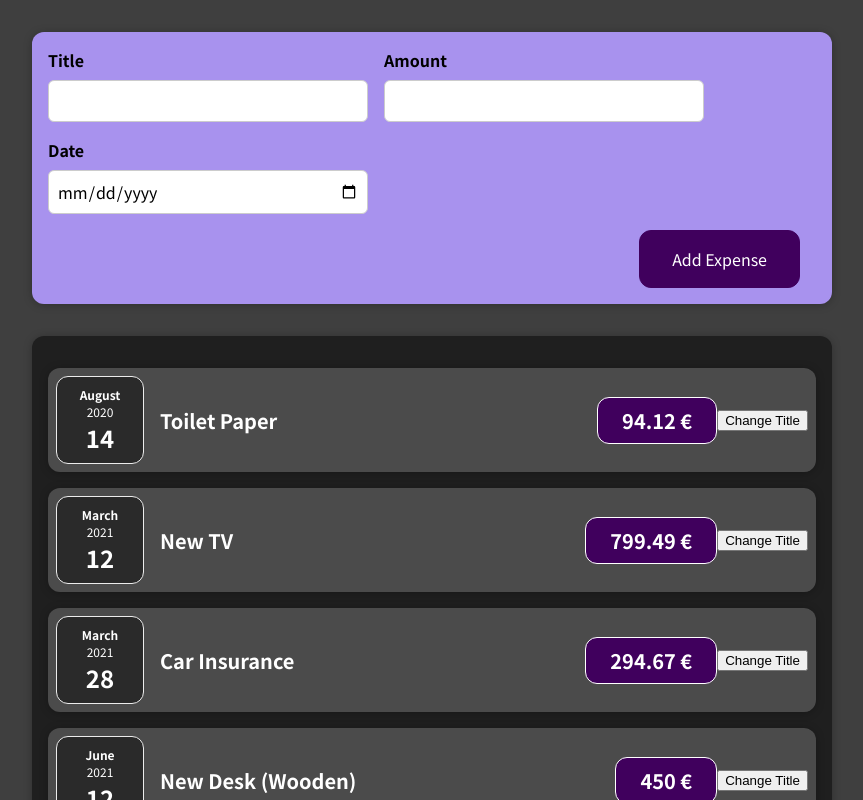
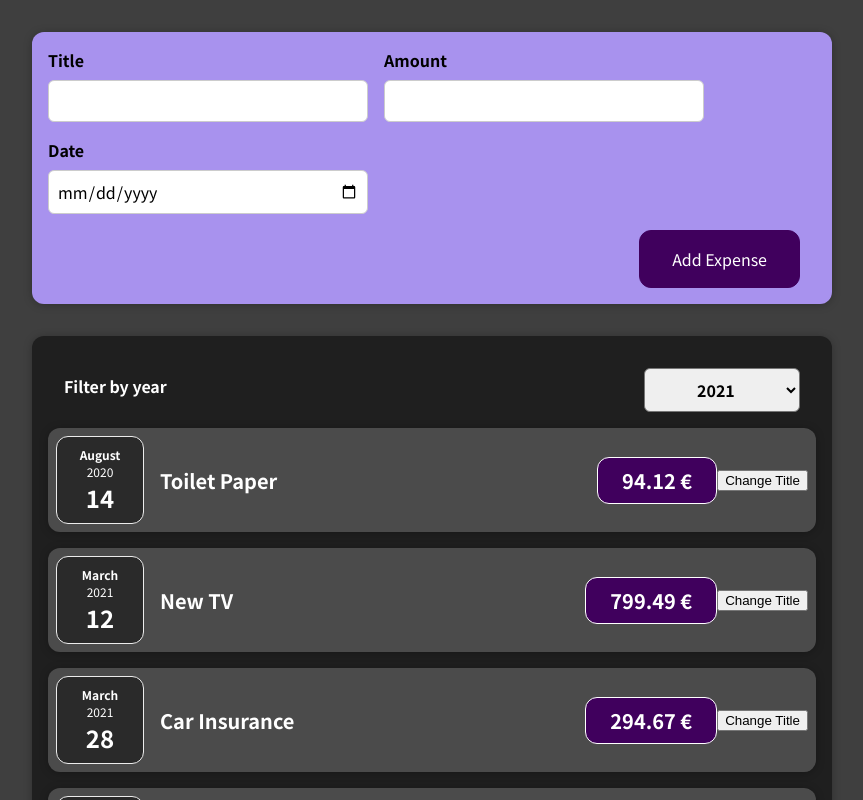
Before and after one commit to Jean-f-05/react-app-proj, a React (Create React App) app: page / in a window 1280 px wide. Shown: the top 800 px of the page, without its empty margins (208-1071 px from the left). Built offline with nearby package versions, Linux system fonts and the light colour scheme.

Commit message:
added ExpensesFilter component & lifted it up to Expenses

```diff
--- a/src/components/Expenses/Expenses.js
+++ b/src/components/Expenses/Expenses.js
@@ -1,10 +1,24 @@
+import React, { useState } from "react";
 import ExpenseItem from "./ExpenseItem";
+import ExpensesFilter from "./ExpensesFilter";
 import Card from "../UI/Card";
 import "./Expenses.css";
 
 function Expenses(data) {
+  const [year, setYear] = useState("2021");
+
+  const saveFilterDatehandler = (filterYear) => {
+    setYear(filterYear);
+    console.log(year);
+  };
+
   return (
+    <div>
       <Card className="expenses">
+        <ExpensesFilter
+          selected={year}
+          onFilterExpenseChange={saveFilterDatehandler}
+        />
         <ExpenseItem
           title={data.items[0].title}
           amount={data.items[0].amount}
@@ -26,6 +40,7 @@
           date={data.items[3].date}
         />
       </Card>
+    </div>
   );
 }
 
--- /dev/null
+++ b/src/components/Expenses/ExpensesFilter.css
@@ -0,0 +1,24 @@
+.expenses-filter {
+  color: white;
+  padding: 0 1rem;
+}
+
+.expenses-filter__control {
+  display: flex;
+  width: 100%;
+  align-items: center;
+  justify-content: space-between;
+  margin: 1rem 0;
+}
+
+.expenses-filter label {
+  font-weight: bold;
+  margin-bottom: 0.5rem;
+}
+
+.expenses-filter select {
+  font: inherit;
+  padding: 0.5rem 3rem;
+  font-weight: bold;
+  border-radius: 6px;
+}
--- /dev/null
+++ b/src/components/Expenses/ExpensesFilter.js
@@ -0,0 +1,25 @@
+import React from "react";
+
+import "./ExpensesFilter.css";
+
+const ExpensesFilter = (props) => {
+  const dateHandler = (e) => {
+    props.onFilterExpenseChange(e.target.value);
+  };
+
+  return (
+    <div className="expenses-filter">
+      <div className="expenses-filter__control">
+        <label>Filter by year</label>
+        <select value={props.selected} onChange={dateHandler}>
+          <option value="2022">2022</option>
+          <option value="2021">2021</option>
+          <option value="2020">2020</option>
+          <option value="2019">2019</option>
+        </select>
+      </div>
+    </div>
+  );
+};
+
+export default ExpensesFilter;
```
Also changed, not shown: 1 other file (tests, documents, lock files or other folders). Lines whose indentation alone changed are shown as unchanged.
